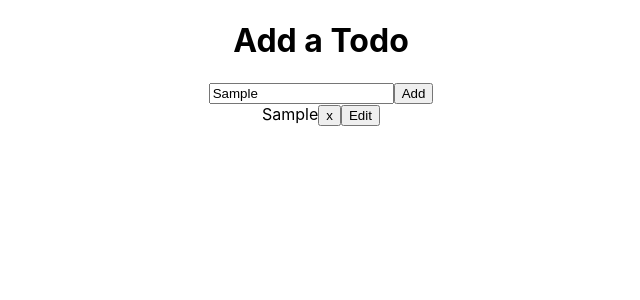
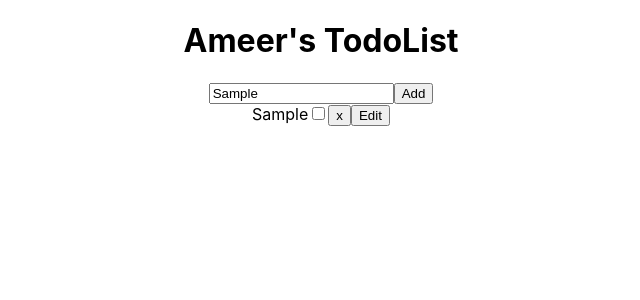
Before and after one commit to Ameer-Alaswad/Todolist-Typescript, a React (Create React App) app in the folder todolist/: page / in a window 1280 px wide. Both pictures are taken after typing "Sample" into the empty fields and a click on the button "Add". Shown: the top 300 px of the page, without its empty margins (319-959 px from the left). Built offline with nearby package versions, Linux system fonts and the light colour scheme.

Commit message:
checkbox feature is working

```diff
--- a/todolist/src/components/EditTodo.tsx
+++ b/todolist/src/components/EditTodo.tsx
@@ -2,49 +2,33 @@ import React, { useState } from "react";
 
 interface Props {
     setTodoListArray: (value: string[]) => void
-    setLayoutVisible: (value: boolean) => void
-    layoutVisible: boolean
+    setLayoutVisibility: (value: boolean) => void
+    layoutVisibility: boolean
 }
 
 const EditTodo: React.FC<Props> = (Props) => {
-    const { setTodoListArray, setLayoutVisible, layoutVisible } = Props
-
+    const { setTodoListArray, setLayoutVisibility, layoutVisibility } = Props
+    ///////////////////////////////////////////////////////////////
     const [value, setValue] = useState<string>("");
     const [todoListEditVisibility, setTodoListEditVisibility] = useState<boolean>(false);
     const [todoText, setTodoText] = useState<string>("");
-
-
+    ///////////////////////////////////////////////////////////////////////////////
     const handleChange = (event: React.ChangeEvent<HTMLInputElement>) => {
         setValue(event.target.value)
         console.log(event.target.value);
     }
+    //////////////////////////////////////////////////////////////////////////////////////
     const handleEdit = (event: React.MouseEvent<HTMLButtonElement>) => {
         const clickedButton = event.target as HTMLElement
-        let todoText = clickedButton.parentElement?.previousElementSibling?.previousElementSibling?.textContent
-        const selectedTodo = clickedButton.parentElement?.previousElementSibling?.previousElementSibling as HTMLElement
-        const editButton = clickedButton.parentElement?.children[0] as HTMLElement
-        const deleteButton = clickedButton.parentElement?.previousElementSibling as HTMLElement
-        // const editTodoContainer = clickedButton.parentElement?.parentElement?.children[2] as HTMLElement
-        // console.log(clickedButton.parentElement);
-
-        // editTodoContainer.style.zIndex = '1000'
-        deleteButton.style.display = 'none'
-        selectedTodo.style.display = 'none'
-        editButton.style.display = 'none'
+        const todoText = clickedButton.parentElement?.previousElementSibling?.children[0].textContent
+        ////////////////////////////////////////////////////////////////////////////////////////////////
         setValue(String(todoText))
         setTodoText(String(todoText))
         setTodoListEditVisibility(true)
-        setLayoutVisible(true)
+        setLayoutVisibility(false)
     }
     const handleSave = (event: React.MouseEvent<HTMLButtonElement>) => {
-        const clickedButton = event.target as HTMLElement
-        const selectedTodo = clickedButton.parentElement?.parentElement?.parentElement?.children[0] as HTMLElement
-        const deleteButton = clickedButton.parentElement?.parentElement?.parentElement?.children[1] as HTMLElement
-        const editButton = clickedButton.parentElement?.parentElement?.children[0] as HTMLElement
-        deleteButton.style.display = 'inline'
-        selectedTodo.style.display = 'inline'
-        editButton.style.display = 'inline'
-        ////////////////////////////////////////////////////////
+        setLayoutVisibility(true)
         const listsInStorage = JSON.parse(
             localStorage.getItem("listsInStorage") || "[]"
         );
@@ -55,14 +39,14 @@ const EditTodo: React.FC<Props> = (Props) => {
         localStorage.setItem("listsInStorage", JSON.stringify(filteredTodos))
         setTodoListArray(filteredTodos)
         setTodoListEditVisibility(false)
-        setLayoutVisible(false)
     }
 
     return (
         <div style={ { display: 'inline-block' } }>
-            <button onClick={ handleEdit }>Edit</button>
+            { layoutVisibility && <button onClick={ handleEdit }>Edit</button> }
             { todoListEditVisibility &&
-                <div style={ { display: 'inline-block' } }>
+                <div style={ !layoutVisibility ? { marginTop: '20px', display: 'inline-block', zIndex: '10000' } :
+                    { marginTop: '0px', display: 'inline-block', zIndex: '10000' } }>
                     <input style={ { width: '350px', } } onChange={ handleChange } value={ value } type="text" />
                     <button onClick={ handleSave }>Save</button>
                 </div>
--- a/todolist/src/components/List.tsx
+++ b/todolist/src/components/List.tsx
@@ -4,37 +4,72 @@ import EditTodo from "./EditTodo";
 interface Props {
     handleTodoInput: (event: React.ChangeEvent<HTMLInputElement>) => void
     handleTodoAdd: () => void
-    todoListArray: string[]
+    todoListArray: []
     todoId: string
     handleDeleteTodo: (event: React.MouseEvent<HTMLButtonElement>) => void
-    setTodoListArray: (value: string[]) => void
-    setLayoutVisible: (value: boolean) => void
-    layoutVisible: boolean
+    setTodoListArray: (value: {}[]) => void
+
 }
 
 const List: React.FC<Props> = (Props) => {
+    const [layoutVisibility, setLayoutVisibility] = useState<boolean>(true);
+
+
     const { handleTodoInput, handleTodoAdd,
         todoListArray, todoId,
-        handleDeleteTodo, setTodoListArray, setLayoutVisible, layoutVisible }
+        handleDeleteTodo, setTodoListArray }
         = Props
+
+    const handleCheckBox = (event: React.ChangeEvent<HTMLInputElement>) => {
+        const checkboxInput = event.target as HTMLElement
+        const checkedElement = checkboxInput.previousElementSibling?.textContent
+        const listFromStorage = JSON.parse(
+            localStorage.getItem("listsInStorage") || "[]")
+        console.log(listFromStorage);
+        const filteredElements = listFromStorage.map((checked: { todoText: string, checkbox: boolean }) => {
+            if (checkedElement === checked.todoText) {
+                checked.checkbox = !checked.checkbox
+                return checked
+            }
+            return checked
+        })
+        localStorage.setItem(
+            "listsInStorage",
+            JSON.stringify(filteredElements)
+        );
+        setTodoListArray(filteredElements)
+
+    };
 
     useEffect(() => {
         const listFromStorage = JSON.parse(
             localStorage.getItem("listsInStorage") || "[]")
         setTodoListArray(listFromStorage)
+        console.log(listFromStorage);
+
     }, []);
-    const obj = { setTodoListArray: setTodoListArray, setLayoutVisible: setLayoutVisible, layoutVisible: layoutVisible }
+    const obj = { setTodoListArray: setTodoListArray, setLayoutVisibility: setLayoutVisibility, layoutVisibility: layoutVisibility }
     return (
-        <div style={ { position: "relative" } } >
-            <h1>Add a Todo</h1>
-            <input onChange={ handleTodoInput } type="text" />
-            <button onClick={ handleTodoAdd }>Add</button>
-            { todoListArray && todoListArray.map((todo: string, i: number) => {
+        <div  >
+            <h1>Ameer's TodoList</h1>
+            { layoutVisibility && <div>
+                <input onChange={ handleTodoInput } type="text" />
+                <button onClick={ handleTodoAdd }>Add</button>
+            </div> }
+            { todoListArray && todoListArray.map((todo: { todoText: string, checkbox: boolean }, i: number) => {
+                const checkbox = todo.checkbox
                 return <div key={ todoId + i }>
-                    <div style={ { display: 'inline-block' } }>{ todo }</div><button onClick={ handleDeleteTodo }>x</button>
+                    { layoutVisibility && <div style={ { display: 'inline-block' } }>
+                        <div style={ checkbox ? { color: 'blue', display: 'inline-block' } : { display: 'inline-block' } }>{ todo.todoText }</div>
+                        <input type="checkbox" checked={ checkbox } onChange={ handleCheckBox } />
+                        <button onClick={ handleDeleteTodo }>x</button></div> }
                     <EditTodo { ...obj } />
                 </div>
             }) }
+            { !layoutVisibility && <div style={ {
+                position: 'absolute', left: '0', right: '0', top: '0', bottom: '0',
+                backgroundColor: 'black', opacity: '0.3', height: '100vh', width: '100vw', zIndex: '-1'
+            } }></div> }
         </div>
     )
 }
--- a/todolist/src/components/TodoList.tsx
+++ b/todolist/src/components/TodoList.tsx
@@ -1,8 +1,9 @@
-import React, { useState, useId, useEffect } from "react";
+import React, { useState, useId } from "react";
 import List from "./List";
 import { deleteTodoLogic, addTodos } from "./todListUtils";
 
-interface Props { }
+interface Props {
+}
 
 const TodoList: React.FC<Props> = (props) => {
   if (!localStorage.getItem("listsInStorage")) {
@@ -13,18 +14,21 @@ const TodoList: React.FC<Props> = (props) => {
   );
   //////////////////////////////////////////////////////////////////////////////////////////
   let todoId = useId();
-  const [todoListArray, setTodoListArray] = useState<string[]>([]);
+  const [todoListArray, setTodoListArray] = useState<any>([]);
   const [inputValue, setInputValue] = useState<string>("");
-  const [layoutVisible, setLayoutVisible] = useState<boolean>(false);
 
   //////////////////////////////////////////////////////////////////////////////////////////////
 
   const handleTodoAdd = () => {
     if (listsInStorage) {
       if (todoListArray.length === 0) {
+        console.log(listsInStorage);
         return addTodos(listsInStorage, setTodoListArray, inputValue)
       }
-      if (!todoListArray.includes(inputValue)) {
+      const filteredTodos = todoListArray.map((todo: any) => {
+        return todo.todoText
+      })
+      if (!filteredTodos.includes(inputValue)) {
         return addTodos(listsInStorage, setTodoListArray, inputValue)
       }
       return alert('exist')
@@ -47,8 +51,6 @@ const TodoList: React.FC<Props> = (props) => {
     todoId: todoId,
     todoListArray: todoListArray,
     setTodoListArray: setTodoListArray,
-    layoutVisible: layoutVisible,
-    setLayoutVisible: setLayoutVisible
 
   };
   //////////////////////////////////////////////////////////////////////////////////////////////
--- a/todolist/src/components/todListUtils.tsx
+++ b/todolist/src/components/todListUtils.tsx
@@ -1,8 +1,10 @@
 export const deleteTodoLogic = (event: React.MouseEvent<HTMLButtonElement>, todoListArray: string[]) => {
   const makeTargetAnHtmlElement = event.target as Element
-  const selectedTodoList = makeTargetAnHtmlElement.previousElementSibling?.textContent
-  const filteredTodoLists = todoListArray.filter(todo => {
-    if (todo === selectedTodoList) return null
+  const selectedTodoList = makeTargetAnHtmlElement.previousElementSibling?.previousElementSibling?.textContent
+  const filteredTodoLists = todoListArray.filter((todo: any) => {
+    console.log(todo);
+
+    if (todo.todoText === selectedTodoList) return null
     return todo
 
   });
@@ -11,9 +13,13 @@ export const deleteTodoLogic = (event: React.MouseEvent<HTMLButtonElement>, todo
 }
 //its add todos to the localStorage and the state
 export const addTodos = (listsInStorage: string[], setTodoListArray: (value: string[]) => void, inputValue: string) => {
+  const todoData = {
+    todoText: inputValue,
+    checkbox: false
+  }
   localStorage.setItem(
     "listsInStorage",
-    JSON.stringify([...listsInStorage, inputValue])
+    JSON.stringify([...listsInStorage, todoData])
   );
   setTodoListArray(
     JSON.parse(localStorage.getItem("listsInStorage") || "[]")
```
